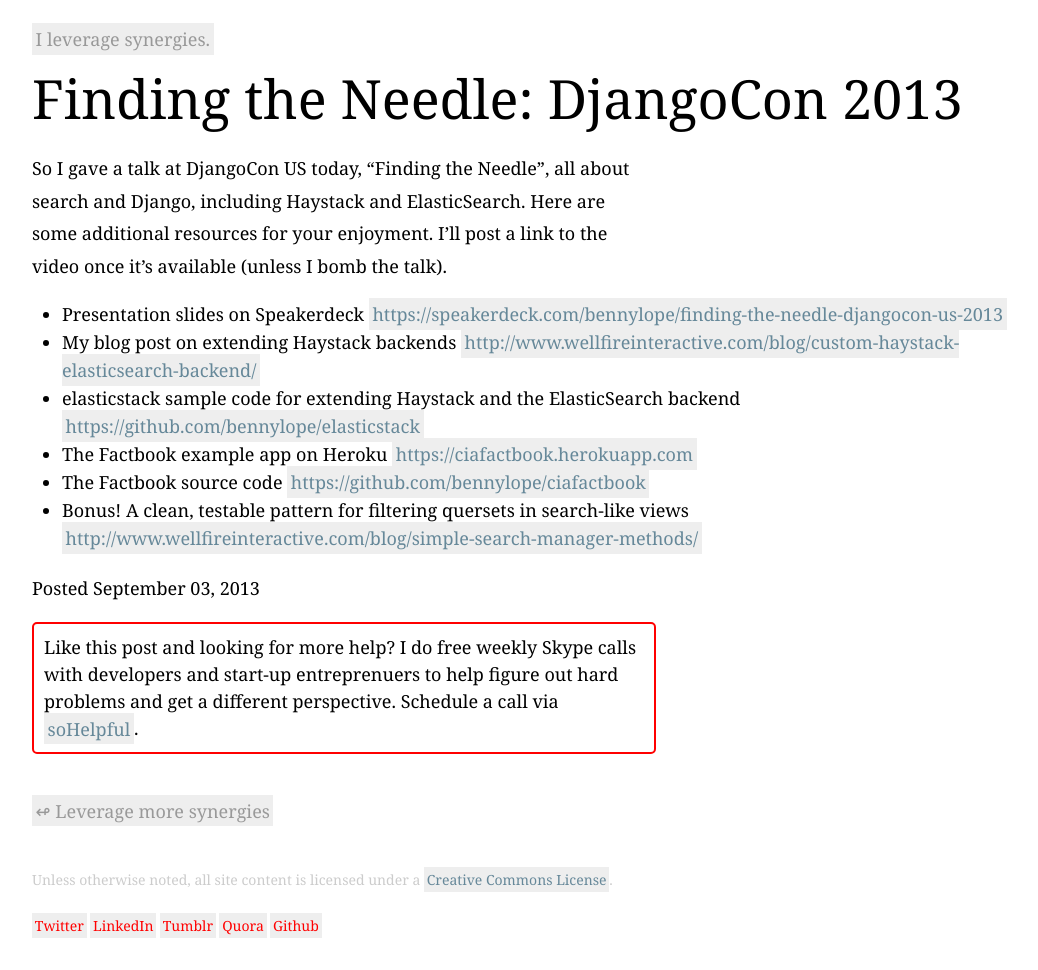
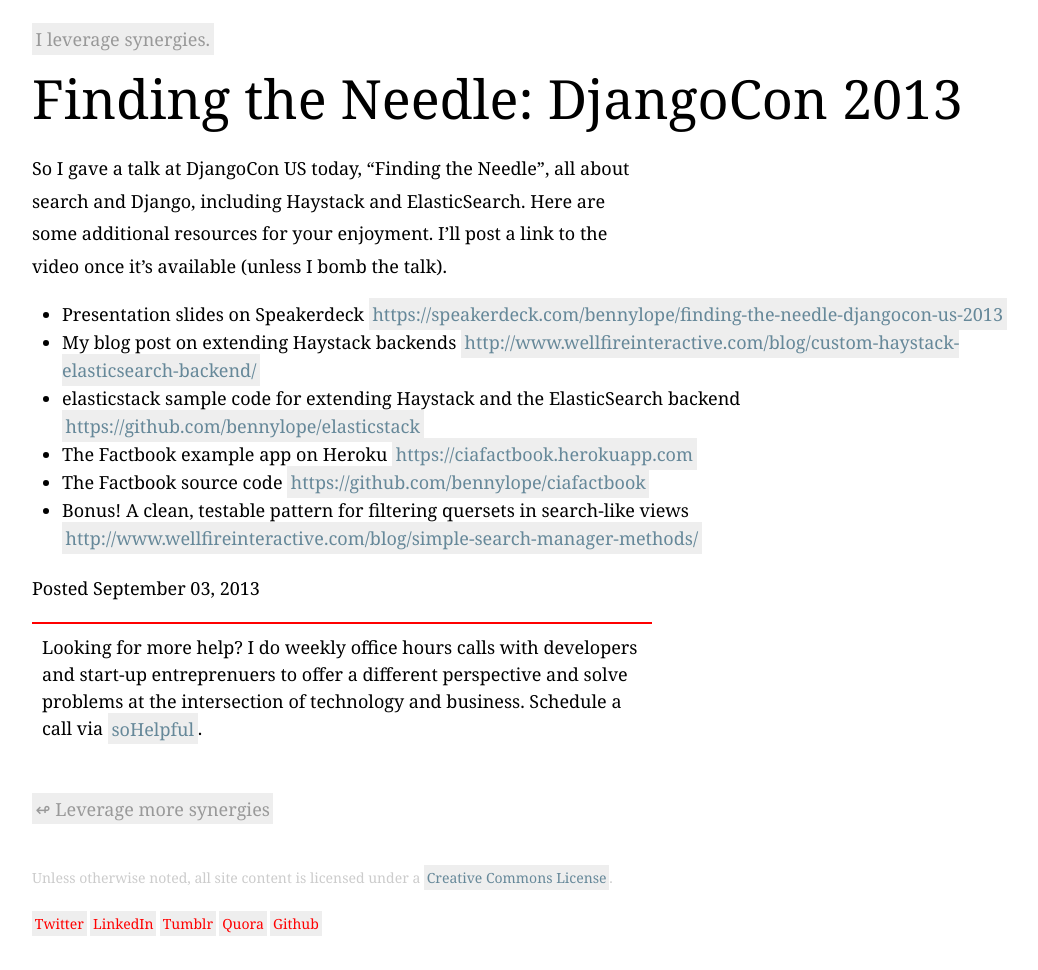
Before and after one commit to bennylope/bennylope.github.com, a Jekyll site: the page built from _posts/2013-09-03-djangocon.md, in a window 1280 px wide. Shown: the whole page, without its empty margins (96-1134 px from the left). Built offline with Jekyll 4.4.1, drawn with Linux system fonts in a browser that asks for light colours.

Commit message:
Updates sohelpful footer

```diff
--- a/_layouts/post.html
+++ b/_layouts/post.html
@@ -11,6 +11,6 @@
 
 {% if page.soHelpful %}
 <aside class="soHelpful">
-  Like this post and looking for more help? I do free weekly Skype calls with developers and start-up entreprenuers to help figure out hard problems and get a different perspective. Schedule a call via <a href="http://sohelpful.me/benlopatin">soHelpful</a>.
+  Looking for more help? I do weekly office hours calls with developers and start-up entreprenuers to offer a different perspective and solve problems at the intersection of technology and business. Schedule a call via <a href="http://sohelpful.me/benlopatin">soHelpful</a>.
 </aside>
 {% endif %}
--- a/css/base.css
+++ b/css/base.css
@@ -35,5 +35,5 @@
 footer{display:block;margin-top:40px;margin-right:auto;margin-left:auto}
 footer p{font-size:14px;margin-top:20px;color:#ccc}
 strong {font-weight: bold;}
-aside.soHelpful { max-width: 600px; padding: 10px; margin: 10px 0 40px 0; border: 2px solid #f00; border-radius: 5px; line-height: 1.5em;}
+aside.soHelpful { max-width: 600px; padding: 10px; margin: 10px 0 40px 0; border-top: 2px solid #f00; line-height: 1.5em;}
 pre { font-family: monospace; margin: 1em 0px; background: #cfc; padding: 0.5em; }
```
